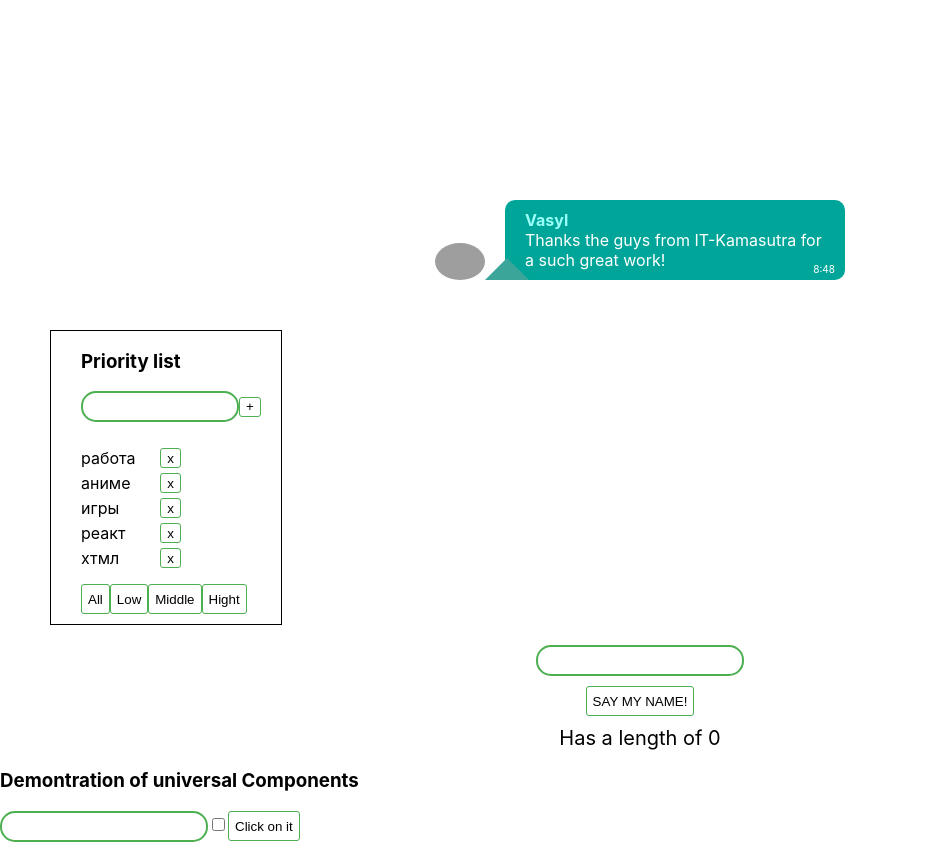
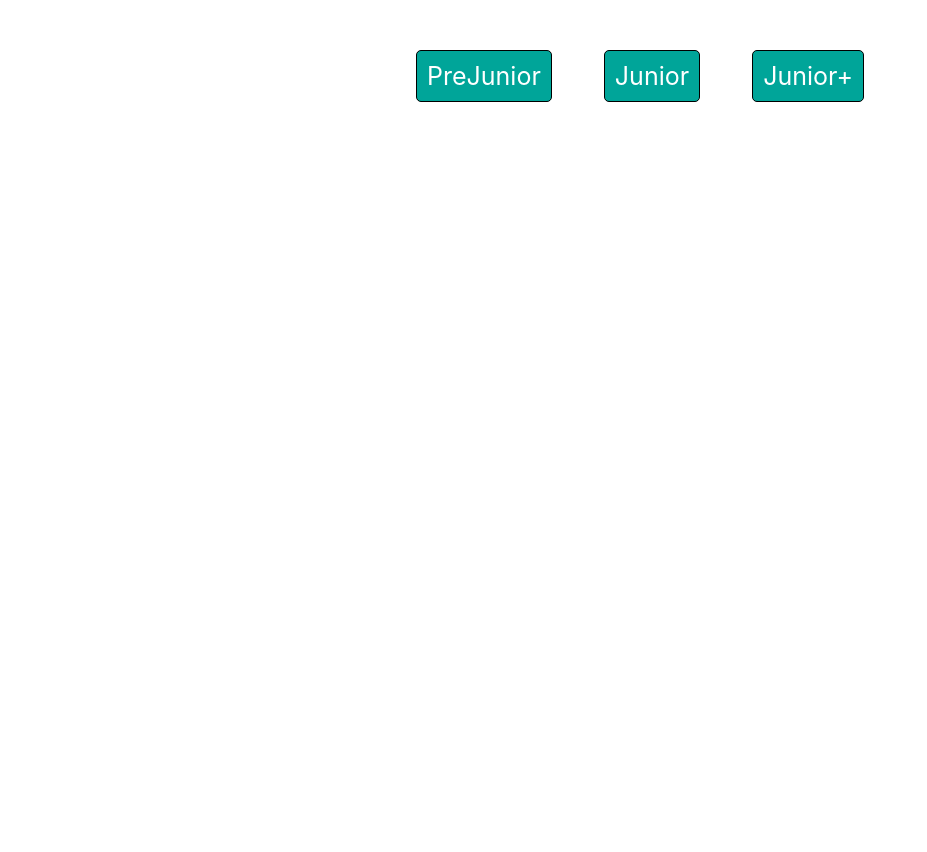
Before and after one commit to Shein92/it_kamasutra_homeWork_1, a React (Create React App) app: page /#/ in a window 1280 px wide. Shown: the whole page, without its empty margins (0-927 px from the left). After the commit the page ends 800 px from the top, so only its background shows below. Built offline with nearby package versions, Linux system fonts and the light colour scheme; grey boxes are pictures that could not be loaded.

Commit message:
added new files, created borwser/hashrouter navigation

```diff
--- a/src/App.tsx
+++ b/src/App.tsx
@@ -1,95 +1,22 @@
-import React, { useState } from 'react';
-// import logo from './logo.svg';
+import React from 'react';
 import './App.css';
-import Message from './Components/Message/Message';
-import ItemList from './Components/ItemList/ItemList';
-import { v1 } from 'uuid';
-import InputAlert from './Components/InputAlert/InputAlert';
-import DemontrationFiles from './Components/DemontrationFiles/DemontrationFiles';
+import { HashRouter, Route } from 'react-router-dom';
+import PreJunior from './Components/PreJunior';
+import Header from './Components/Header/Header';
+import Junior from './Components/Junior';
+import StrongJunior from './Components/StrongJunior';
 
-export type ListType = {
-	id: string,
-	n: string,
-	p: string
-}
 
-export type PriorityType = "all" | "low" | "middle" | "hight";
-
-type PersonArrayType = {
-	id: string,
-	name: string
-}
 
 function App() {
-
-	let [list, setList] = useState<Array<ListType>>([
-		{ id: v1(), n: "работа", p: "hight" },
-		{ id: v1(), n: "аниме", p: "low" },
-		{ id: v1(), n: "игры", p: "middle" },
-		{ id: v1(), n: "реакт", p: "hight" },
-		{ id: v1(), n: "хтмл", p: "low" }
-	])
-
-	function deleteItem(itemID: string) {
-		let newList = list.filter(l => l.id !== itemID);
-		setList(newList);
-	}
-
-	let [priority, setPriority] = useState<PriorityType>("all");
-
-	function changeFilter(newFilter: PriorityType) {
-		setPriority(newFilter);
-	}
-
-	let PriorityStatus;
-	if (priority === "low") {
-		PriorityStatus = list.filter(l => l.p === "low");
-	} else if (priority === "middle") {
-		PriorityStatus = list.filter(l => l.p === "middle");
-	} else if (priority === "hight") {
-		PriorityStatus = list.filter(l => l.p === "hight");
-	} else {
-		PriorityStatus = list;
-	}
-
-	function addListItem(value: string) {
-		let newItem = { id: v1(), n: value, p: "low" }
-		let newItems = [newItem, ...list];
-		setList(newItems);
-	}
-
-	let arrNames: Array<PersonArrayType> = [];
-
-	let lengthOfNames: number = 0;
-
-	function sayName(newName: string) {
-		let person = { id: v1(), name: newName };
-		arrNames = [person, ...arrNames];
-		lengthOfNames = arrNames.length;
-		if (person.name !== "" && person.name !== null) {
-			alert(`${person.name} has an ID ${person.id} of ${arrNames.length} people`)
-			console.log(arrNames.map(name => name.name));
-			console.log(lengthOfNames);
-		} else {
-			alert("Try once more again!")
-			arrNames.pop();
-		}
-	}
-	function counter() {
-		lengthOfNames = arrNames.length;
-		return lengthOfNames;
-	}
-
-	let [checked, setChecked] = useState<boolean>(false);
-
 	return (
-		<div>
-			<Message name="Vasyl" text="Thanks the guys from IT-Kamasutra for a such great work!" />
-			<ItemList title={"Priority list"} list={PriorityStatus} deleteItem={deleteItem} changeFilter={changeFilter} addListItem={addListItem} />
-			<InputAlert sayName={sayName} counter={counter} />
-			<DemontrationFiles textOnTheBtn={"Click on it"} checked={checked} onChange={setChecked}/>
-		</div>
-	);
+		<HashRouter>
+			<Header />
+			<Route path="/prejunior" render={() => <PreJunior/>}/>
+			<Route path="/junior" render={() => <Junior/>}/>
+			<Route path="/strongjunior" render={() => <StrongJunior/>}/>
+		</HashRouter>
+	)
 }
 
 export default App;
--- /dev/null
+++ b/src/Components/Header/Header.module.css
@@ -0,0 +1,37 @@
+.center {
+    display: block;
+    margin: 0 auto;
+    width: 500px;
+}
+
+.main {
+    margin-top: 50px;
+    display: flex;
+    justify-content: space-around;
+    /* transition: linear 1s; */
+    /* animation: main 1.5s linear; */
+    /* opacity: 0.1; */
+}
+
+.link {
+    font-size: 25px;
+    border: 1px solid black;
+    border-radius: 5px;
+    padding: 10px;
+    text-decoration: none;
+    color: white;
+    background-color: rgba(0, 165, 153, 1);
+    display: block;
+    animation: main 1.5s linear;
+}
+
+@keyframes main {
+    0% {
+        opacity: 0;
+        margin-top: -100px;
+    }
+    100% {
+        opacity: 1;
+        margin-top: 0px;
+    }
+}
--- /dev/null
+++ b/src/Components/Header/Header.tsx
@@ -0,0 +1,23 @@
+import React from 'react';
+import { NavLink } from 'react-router-dom';
+import styles from './Header.module.css';
+
+function Header() {
+	return (
+		<div className={styles.center}>
+			<div className={styles.main}>
+				<div>
+					<NavLink to="/prejunior" className={styles.link}>PreJunior</NavLink>
+				</div>
+				<div>
+					<NavLink to="/junior" className={styles.link}>Junior</NavLink>
+				</div>
+				<div>
+					<NavLink to="/strongjunior" className={styles.link}>Junior+</NavLink>
+				</div>
+			</div>
+		</div>
+	)
+}
+
+export default Header;
--- /dev/null
+++ b/src/Components/Junior.tsx
@@ -0,0 +1,14 @@
+import React from 'react';
+
+const styles: Object = {
+    textAlign: 'center',
+    marginTop: '50px'
+}
+
+function Junior () {
+    return (
+        <h1 style={styles}>THE JUNIOR CONTENT WILL BE HERE SOON</h1>
+    )
+}
+
+export default Junior;
--- /dev/null
+++ b/src/Components/PreJunior.tsx
@@ -0,0 +1,94 @@
+import React, { useState } from 'react';
+// import logo from './logo.svg';
+import '../App.css';
+import { v1 } from 'uuid';
+import Message from './Message/Message';
+import ItemList from './ItemList/ItemList';
+import InputAlert from './InputAlert/InputAlert';
+import DemontrationFiles from './DemontrationFiles/DemontrationFiles';
+
+export type ListType = {
+	id: string,
+	n: string,
+	p: string
+}
+
+export type PriorityType = "all" | "low" | "middle" | "hight";
+
+type PersonArrayType = {
+	id: string,
+	name: string
+}
+
+function PreJunior () {
+    let [list, setList] = useState<Array<ListType>>([
+		{ id: v1(), n: "работа", p: "hight" },
+		{ id: v1(), n: "аниме", p: "low" },
+		{ id: v1(), n: "игры", p: "middle" },
+		{ id: v1(), n: "реакт", p: "hight" },
+		{ id: v1(), n: "хтмл", p: "low" }
+	])
+
+	function deleteItem(itemID: string) {
+		let newList = list.filter(l => l.id !== itemID);
+		setList(newList);
+	}
+
+	let [priority, setPriority] = useState<PriorityType>("all");
+
+	function changeFilter(newFilter: PriorityType) {
+		setPriority(newFilter);
+	}
+
+	let PriorityStatus;
+	if (priority === "low") {
+		PriorityStatus = list.filter(l => l.p === "low");
+	} else if (priority === "middle") {
+		PriorityStatus = list.filter(l => l.p === "middle");
+	} else if (priority === "hight") {
+		PriorityStatus = list.filter(l => l.p === "hight");
+	} else {
+		PriorityStatus = list;
+	}
+
+	function addListItem(value: string) {
+		let newItem = { id: v1(), n: value, p: "low" }
+		let newItems = [newItem, ...list];
+		setList(newItems);
+	}
+
+	let arrNames: Array<PersonArrayType> = [];
+
+	let lengthOfNames: number = 0;
+
+	function sayName(newName: string) {
+		let person = { id: v1(), name: newName };
+		arrNames = [person, ...arrNames];
+		lengthOfNames = arrNames.length;
+		if (person.name !== "" && person.name !== null) {
+			alert(`${person.name} has an ID ${person.id} of ${arrNames.length} people`)
+			console.log(arrNames.map(name => name.name));
+			console.log(lengthOfNames);
+		} else {
+			alert("Try once more again!")
+			arrNames.pop();
+		}
+	}
+	function counter() {
+		lengthOfNames = arrNames.length;
+		return lengthOfNames;
+	}
+
+	let [checked, setChecked] = useState<boolean>(false);
+
+	return (
+		<div>
+			<Message name="Vasyl" text="Thanks the guys from IT-Kamasutra for a such great work!" />
+			<ItemList title={"Priority list"} list={PriorityStatus} deleteItem={deleteItem} changeFilter={changeFilter} addListItem={addListItem} />
+			<InputAlert sayName={sayName} counter={counter} />
+			<DemontrationFiles textOnTheBtn={"Click on it"} checked={checked} onChange={setChecked}/>
+		</div>
+	);
+}
+
+export default PreJunior;
--- /dev/null
+++ b/src/Components/StrongJunior.tsx
@@ -0,0 +1,14 @@
+import React from 'react';
+
+const styles: Object = {
+    textAlign: 'center',
+    marginTop: '50px'
+}
+
+function StrongJunior () {
+    return (
+        <h1 style={styles}>THE JUNIOR+ CONTENT WILL BE HERE SOON</h1>
+    )
+}
+
+export default StrongJunior;
```
Also changed, not shown: package.json (+8 -2 lines), src/Components/ItemList/ItemList.tsx (+1 -11 lines), 2 other files (tests, documents, lock files or other folders).
